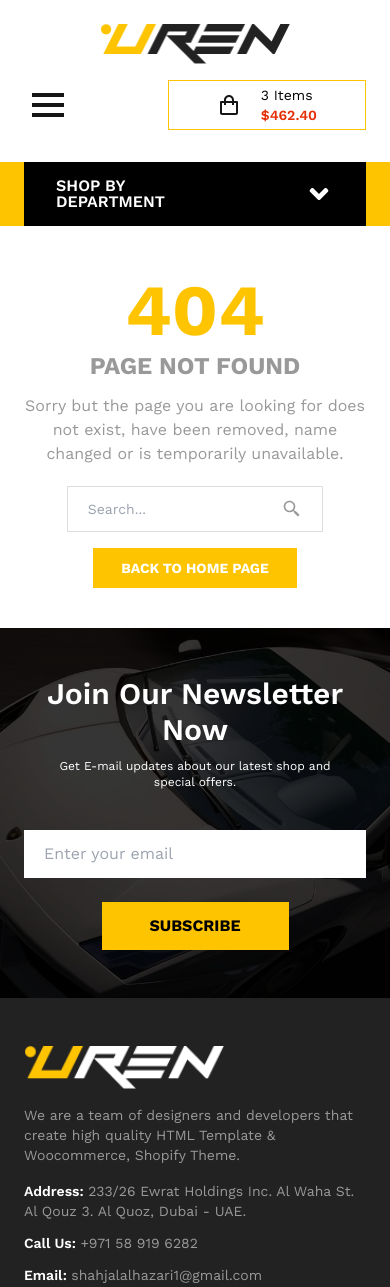
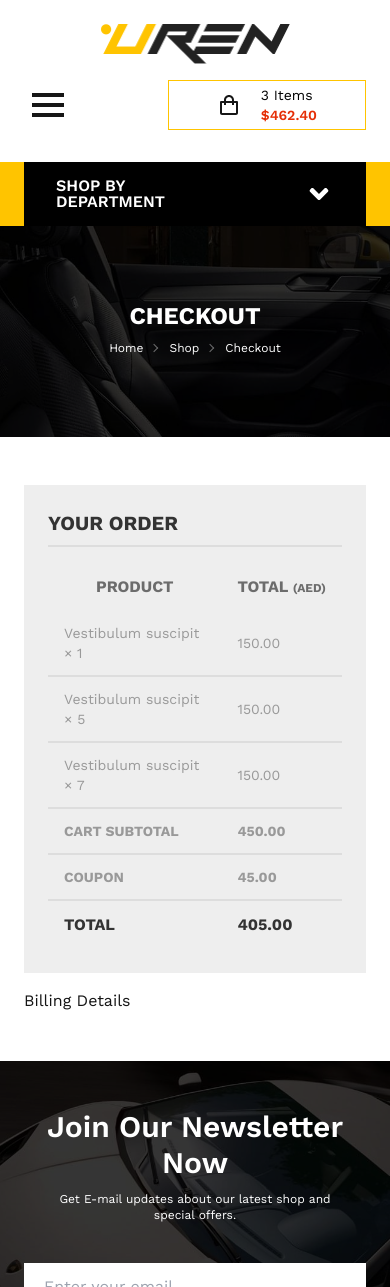
Before and after one commit to shahjalalhazari/Uren-Car-Accessories-Shop, a Next.js app: page /shop/checkout in a window 390 px wide. Before the commit this address had no page. Shown: the top 1287 px of the page. Built offline with nearby package versions, Linux system fonts and the light colour scheme.

Commit message:
Order cart of checkout page added with responsive for all type of devices.

```diff
--- a/package.json
+++ b/package.json
@@ -12,7 +12,7 @@
     "@tailwindcss/postcss": "^4.0.14",
     "animate.css": "^4.1.1",
     "daisyui": "^4.12.23",
-    "framer-motion": "^12.5.0",
+    "framer-motion": "^12.6.3",
     "next": "15.1.7",
     "rc-slider": "^11.1.8",
     "react": "^19.0.0",
--- a/src/app/shop/cart/page.js
+++ b/src/app/shop/cart/page.js
@@ -73,7 +73,7 @@ const CartPage = () => {
               <p><span>Coupon:</span> <span>- AED 0.00</span></p>
               <p className="text-dark"><span>Total:</span> <span>AED 150.00</span></p>
             </div>
-            <Link href={"shop/checkout"}>
+            <Link href={"/shop/checkout"}>
               <SecondaryBtn text={"PROCEED TO CHECKOUT"} />
             </Link>
             {/* <button type="submit" className="text-base-100 font-bold bg-body px-6 py-3 text-sm uren-transition hover:bg-primary">PROCEED TO CHECKOUT</button> */}
--- /dev/null
+++ b/src/app/shop/checkout/checkout.css
@@ -0,0 +1,84 @@
+/* MOBILE OR SMALL SCREEN (All Sizes) (DEFAULT) */
+/* LAYOUTs */
+.checkout-layout {
+    @apply grid grid-cols-1 gap-y-4;
+}
+
+/* COMMON */
+.checkout-heading {
+    @apply text-xl font-bold text-[#333] uppercase mb-2;
+}
+
+hr {
+    @apply border border-uren-border;
+}
+
+/* ORDER CART */
+.order-cart {
+    @apply bg-gray-bg text-body p-6;
+}
+
+.table-head {
+    @apply text-base uppercase text-center;
+}
+
+.table-total {
+    @apply text-base uppercase text-[#333];
+}
+
+.product-list {
+    @apply text-sm;
+}
+
+.table tr {
+    @apply border-b-2 border-uren-border;
+}
+
+.table tr:last-child {
+    @apply border-none
+}
+
+
+.billing-address{}
+
+
+
+/* TABLET OR MEDIUM SCREEN (All Sizes) */
+@media (min-width: 768px) and (max-width: 1024px) {
+    /* LAYOUTs */
+    .checkout-layout {
+        @apply grid grid-cols-1 gap-y-6;
+    }
+
+    /* COMMON */
+    .checkout-heading {
+        @apply text-2xl;
+    }
+
+    /* ORDER CART */
+    .table-head {
+        @apply text-start;
+    }
+}
+
+
+/* DESKTOP OR LARGE SCREEN (All Sizes)*/
+@media (min-width: 1025px) {
+    /* LAYOUTs */
+    .checkout-layout {
+        @apply grid grid-cols-2 gap-y-0 gap-x-8;
+    }
+
+    /* COMMON */
+    .checkout-heading {
+        @apply text-3xl;
+    }
+
+    /* ORDER CART */
+    .order-cart {
+        @apply p-8;
+    }
+    .table-total {
+        @apply text-lg;
+    }
+}
--- /dev/null
+++ b/src/app/shop/checkout/page.js
@@ -0,0 +1,71 @@
+import "./checkout.css"
+import PageBreadcrumb from '@/components/shared/PageBreadcrumb';
+
+const CheckoutPage = () => {
+
+  return (
+    <div>
+      <PageBreadcrumb breadcrumbLink={"Checkout"} breadcrumbTitle={"Checkout"} />
+
+      <div className="uren-container checkout-layout">
+
+        {/* ORDER CART */}
+        <div className="order-cart">
+          <h3 className='checkout-heading'>Your order</h3>
+          <hr />
+          <div className="overflow-x-auto mt-4 lg:mt-6">
+            <table className="table">
+              {/* head */}
+              <thead className='table-head'>
+                <tr>
+                  <th>Product</th>
+                  <th>Total <span className="text-xs">(AED)</span></th>
+                </tr>
+              </thead>
+              <tbody>
+                {/* row 1 */}
+                <tr className="product-list">
+                  <td>Vestibulum suscipit × 1</td>
+                  <td>150.00</td>
+                </tr>
+                {/* row 2 */}
+                <tr className="product-list">
+                  <td>Vestibulum suscipit × 5</td>
+                  <td>150.00</td>
+                </tr>
+                {/* row 3 */}
+                <tr className="product-list">
+                  <td>Vestibulum suscipit × 7</td>
+                  <td>150.00</td>
+                </tr>
+
+                {/* row 4 */}
+                <tr className='product-list uppercase'>
+                  <th>Cart Subtotal</th>
+                  <th>450.00</th>
+                </tr>
+                {/* row 5 */}
+                <tr className='product-list uppercase'>
+                  <th>Coupon</th>
+                  <th>45.00</th>
+                </tr>
+                {/* row 6 */}
+                <tr className='table-total'>
+                  <th>Total</th>
+                  <th>405.00</th>
+                </tr>
+              </tbody>
+            </table>
+          </div>
+        </div>
+
+        {/* BILLING ADDRESS */}
+        <div className="">
+          Billing Details
+        </div>
+      </div>
+    </div>
+  );
+};
+
+export default CheckoutPage;
```
Also changed, not shown: 1 other file (tests, documents, lock files or other folders).
